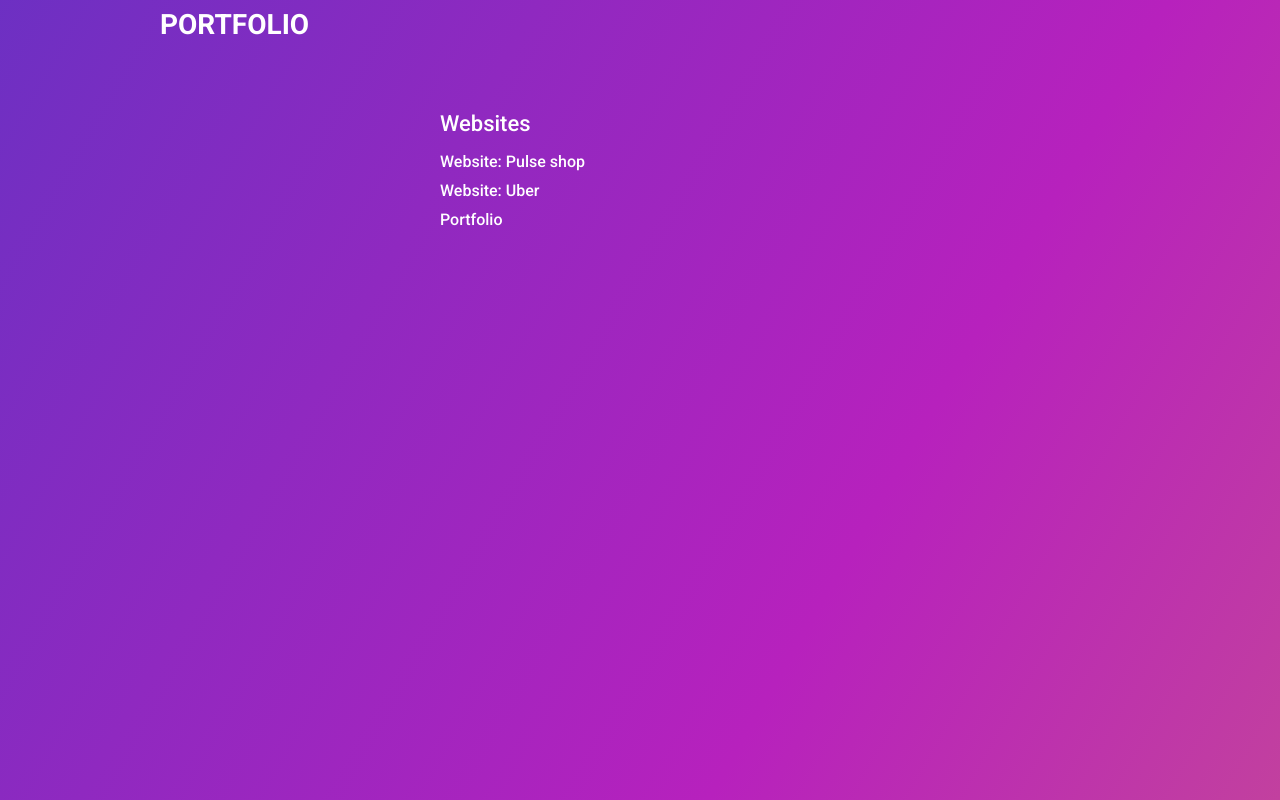
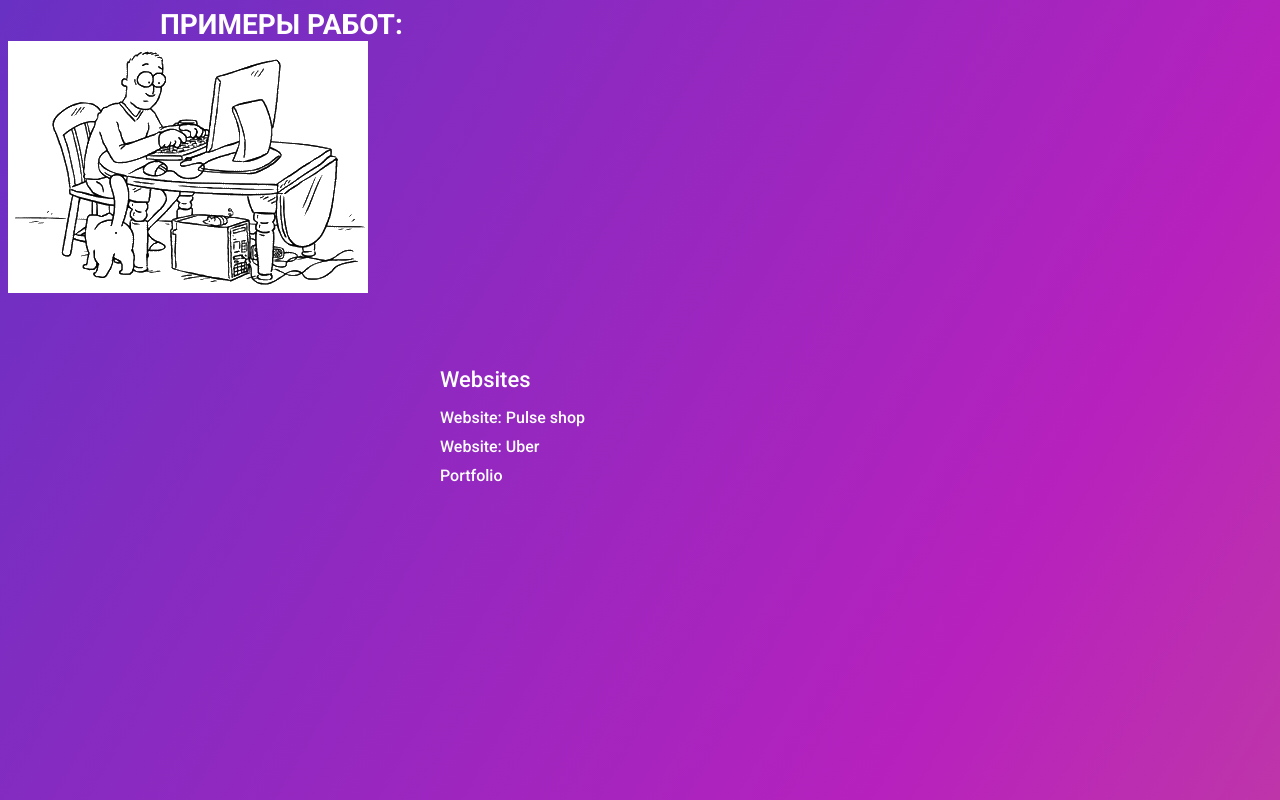
Before and after one commit to sunstanislav/sunstanislav.github.io, a plain HTML site: page index.html in a window 1280 px wide. Shown: the top 800 px of the page. Drawn offline with Linux system fonts and the light colour scheme.

Commit message:
Update index.html

```diff
--- a/index.html
+++ b/index.html
@@ -4,17 +4,18 @@
 		<meta charset="UTF-8" />
 		<meta http-equiv="X-UA-Compatible" content="IE=edge" />
 		<meta name="viewport" content="width=device-width, initial-scale=1.0" />
-		<title>Portfolio</title>
+		<title>WEB разработчик - Станислав. Примеры работ</title>
 		<link rel="stylesheet" href="style.css" />
 		<link href="https://fonts.googleapis.com/css2?family=Roboto:wght@300;500;700;900&display=swap" rel="stylesheet" />
 	</head>
 	<body>
 		<header class="header">
 			<div class="container">
-				<h1 class="title">Portfolio</h1>
+				<h1 class="title">Примеры работ:</h1>
 			</div>
 		</header>
 	</body>
+	<div class="projects-img"><img src="flr2.gif" alt="cat"></div>
 	<section class="projects">
 		<div class="container">
 			<h2 class="subtitle"></h2>
```
